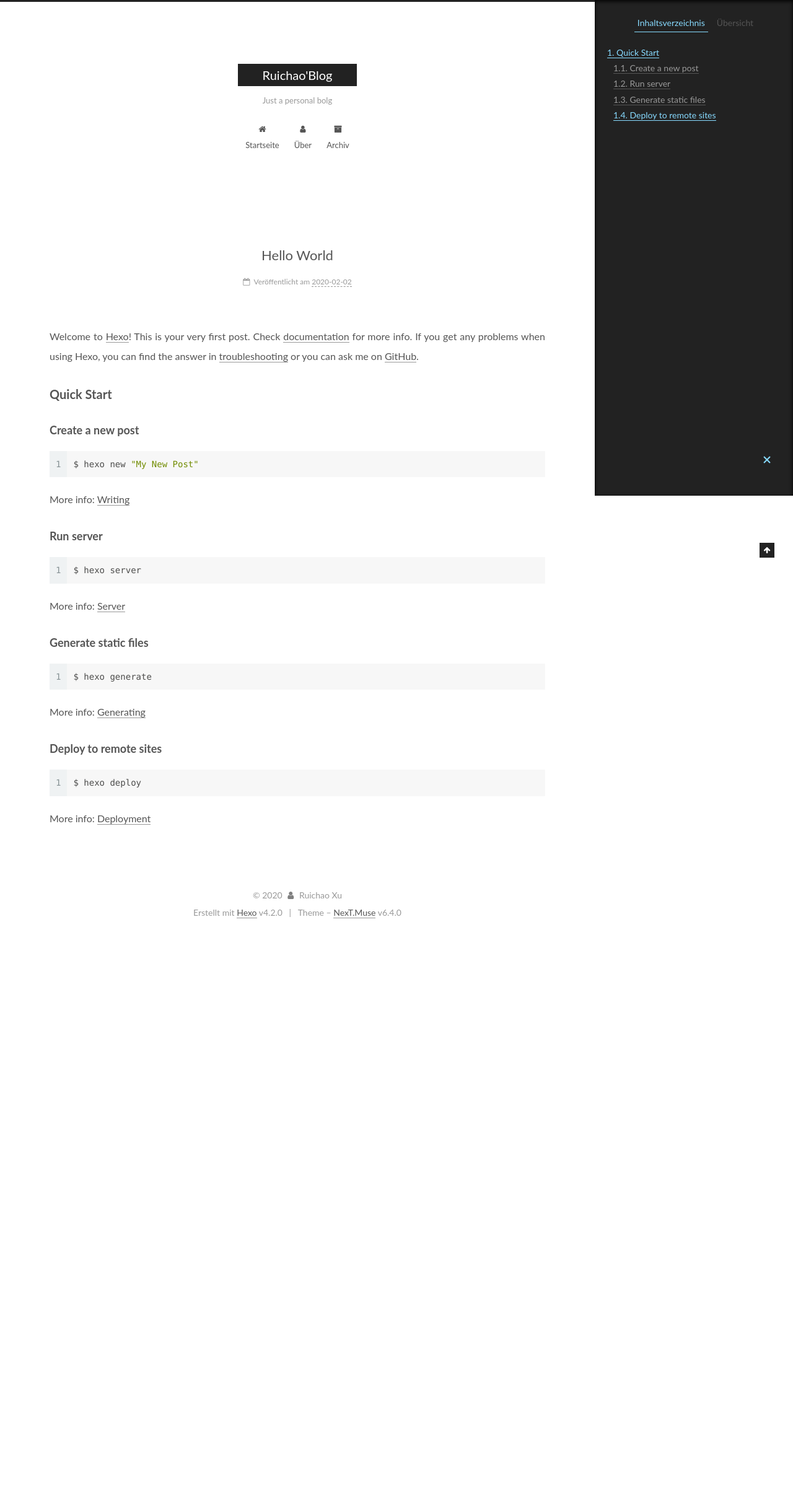
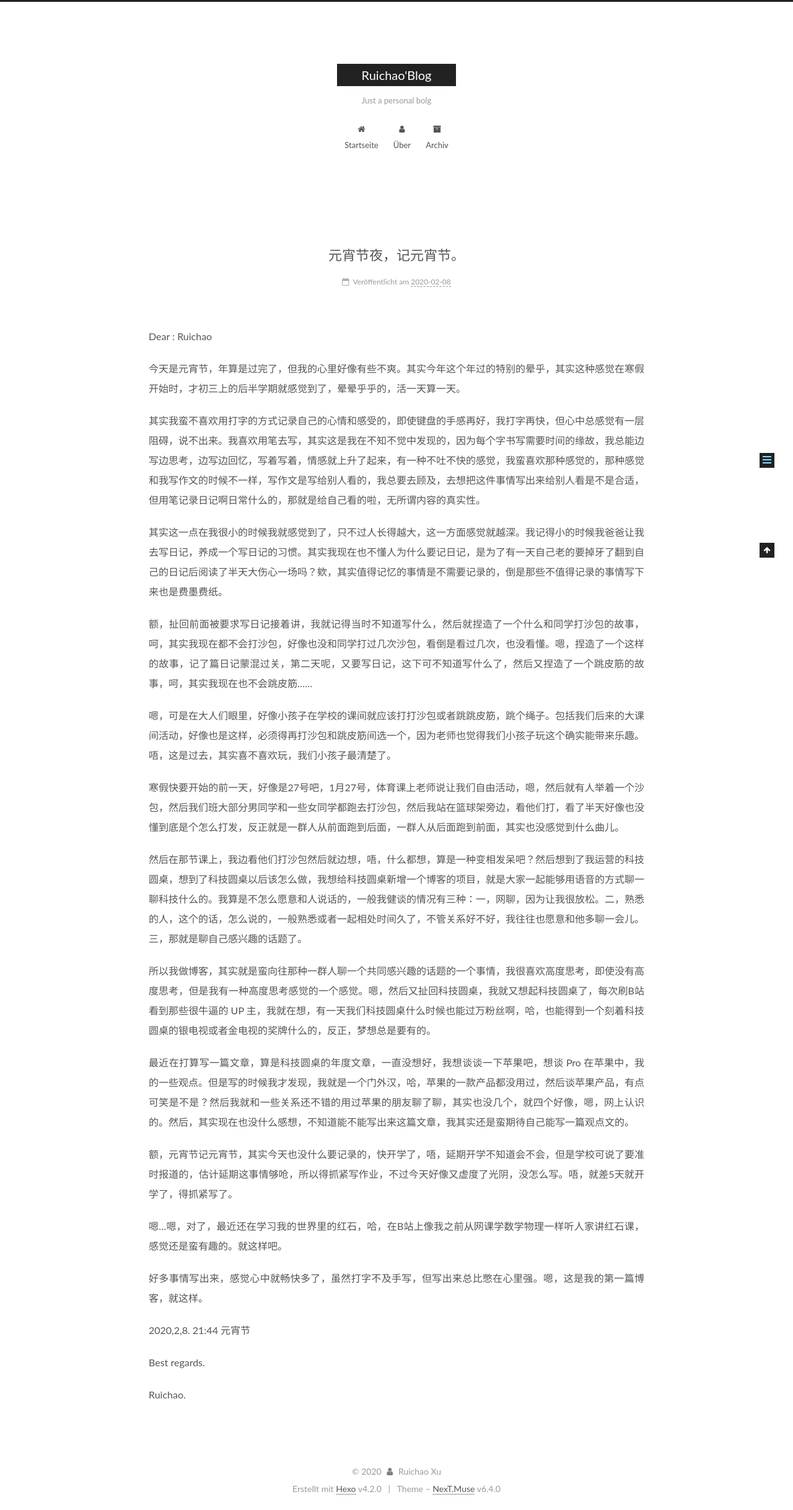
Before and after one commit to ruichao2017/ruichao.github.io, a plain HTML site: page 2020/02/08/20200208/index.html in a window 1280 px wide. Shown: the whole page at 62% size. Before the commit the page ends 1507 px from the top, so only its background shows below. Drawn offline with Linux system fonts and the light colour scheme.

Commit message:
Site updated: 2020-02-08 21:52:06

```diff
--- a/2020/02/02/hello-world/index.html
+++ b/2020/02/08/20200208/index.html
@@ -108,15 +108,15 @@
 
 
 
-  <meta name="description" content="Welcome to Hexo! This is your very first post. Check documentation for more info. If you get any problems when using Hexo, you can find the answer in troubleshooting or you can ask me on GitHub. Quick">
+  <meta name="description" content="Dear : Ruichao 今天是元宵节，年算是过完了，但我的心里好像有些不爽。其实今年这个年过的特别的晕乎，其实这种感觉在寒假开始时，才初三上的后半学期就感觉到了，晕晕乎乎的，活一天算一天。 其实我蛮不喜欢用打字的方式记录自己的心情和感受的，即使键盘的手感再好，我打字再快，但心中总感觉有一层阻碍，说不出来。我喜欢用笔去写，其实这是我在不知不觉中发现的，因为每个字书写需要时间的缘故，我总能边写边">
 <meta property="og:type" content="article">
-<meta property="og:title" content="Hello World">
-<meta property="og:url" content="ruichao.kejiyuanzhuo.top/2020/02/02/hello-world/index.html">
+<meta property="og:title" content="元宵节夜，记元宵节。">
+<meta property="og:url" content="ruichao.kejiyuanzhuo.top/2020/02/08/20200208/index.html">
 <meta property="og:site_name" content="Ruichao&#39;Blog">
-<meta property="og:description" content="Welcome to Hexo! This is your very first post. Check documentation for more info. If you get any problems when using Hexo, you can find the answer in troubleshooting or you can ask me on GitHub. Quick">
+<meta property="og:description" content="Dear : Ruichao 今天是元宵节，年算是过完了，但我的心里好像有些不爽。其实今年这个年过的特别的晕乎，其实这种感觉在寒假开始时，才初三上的后半学期就感觉到了，晕晕乎乎的，活一天算一天。 其实我蛮不喜欢用打字的方式记录自己的心情和感受的，即使键盘的手感再好，我打字再快，但心中总感觉有一层阻碍，说不出来。我喜欢用笔去写，其实这是我在不知不觉中发现的，因为每个字书写需要时间的缘故，我总能边写边">
 <meta property="og:locale" content="zn_CH">
-<meta property="article:published_time" content="2020-02-02T14:39:56.301Z">
-<meta property="article:modified_time" content="2020-02-02T14:39:56.301Z">
+<meta property="article:published_time" content="2020-02-08T13:51:03.041Z">
+<meta property="article:modified_time" content="2020-02-08T13:51:03.458Z">
 <meta property="article:author" content="Ruichao Xu">
 <meta name="twitter:card" content="summary">
 
@@ -127,7 +127,7 @@
 
 
 
-  <link rel="canonical" href="ruichao.kejiyuanzhuo.top/2020/02/02/hello-world/"/>
+  <link rel="canonical" href="ruichao.kejiyuanzhuo.top/2020/02/08/20200208/"/>
 
 
 
@@ -137,7 +137,7 @@
   };
 </script>
 
-  <title>Hello World | Ruichao'Blog</title>
+  <title>元宵节夜，记元宵节。 | Ruichao'Blog</title>
 
 
 
@@ -294,7 +294,7 @@
 
 
   <div class="post-block">
-    <link itemprop="mainEntityOfPage" href="ruichao.kejiyuanzhuo.top/2020/02/02/hello-world/">
+    <link itemprop="mainEntityOfPage" href="ruichao.kejiyuanzhuo.top/2020/02/08/20200208/">
 
     <span hidden itemprop="author" itemscope itemtype="http://schema.org/Person">
       <meta itemprop="name" content="Ruichao Xu">
@@ -311,7 +311,7 @@
 
 
 
-          <h1 class="post-title" itemprop="name headline">Hello World
+          <h1 class="post-title" itemprop="name headline">元宵节夜，记元宵节。
 
 
           </h1>
@@ -336,7 +336,7 @@
 
 
 
-              <time title="Post created: 2020-02-02 22:39:56" itemprop="dateCreated datePublished" datetime="2020-02-02T22:39:56+08:00">2020-02-02</time>
+              <time title="Post created: 2020-02-08 21:51:03" itemprop="dateCreated datePublished" datetime="2020-02-08T21:51:03+08:00">2020-02-08</time>
 
 
 
@@ -370,19 +370,22 @@
 
 
 
-        <p>Welcome to <a href="https://hexo.io/" target="_blank" rel="noopener">Hexo</a>! This is your very first post. Check <a href="https://hexo.io/docs/" target="_blank" rel="noopener">documentation</a> for more info. If you get any problems when using Hexo, you can find the answer in <a href="https://hexo.io/docs/troubleshooting.html" target="_blank" rel="noopener">troubleshooting</a> or you can ask me on <a href="https://github.com/hexojs/hexo/issues" target="_blank" rel="noopener">GitHub</a>.</p>
-<h2 id="Quick-Start"><a href="#Quick-Start" class="headerlink" title="Quick Start"></a>Quick Start</h2><h3 id="Create-a-new-post"><a href="#Create-a-new-post" class="headerlink" title="Create a new post"></a>Create a new post</h3><figure class="highlight bash"><table><tr><td class="gutter"><pre><span class="line">1</span><br></pre></td><td class="code"><pre><span class="line">$ hexo new <span class="string">"My New Post"</span></span><br></pre></td></tr></table></figure>
-
-<p>More info: <a href="https://hexo.io/docs/writing.html" target="_blank" rel="noopener">Writing</a></p>
-<h3 id="Run-server"><a href="#Run-server" class="headerlink" title="Run server"></a>Run server</h3><figure class="highlight bash"><table><tr><td class="gutter"><pre><span class="line">1</span><br></pre></td><td class="code"><pre><span class="line">$ hexo server</span><br></pre></td></tr></table></figure>
-
-<p>More info: <a href="https://hexo.io/docs/server.html" target="_blank" rel="noopener">Server</a></p>
-<h3 id="Generate-static-files"><a href="#Generate-static-files" class="headerlink" title="Generate static files"></a>Generate static files</h3><figure class="highlight bash"><table><tr><td class="gutter"><pre><span class="line">1</span><br></pre></td><td class="code"><pre><span class="line">$ hexo generate</span><br></pre></td></tr></table></figure>
-
-<p>More info: <a href="https://hexo.io/docs/generating.html" target="_blank" rel="noopener">Generating</a></p>
-<h3 id="Deploy-to-remote-sites"><a href="#Deploy-to-remote-sites" class="headerlink" title="Deploy to remote sites"></a>Deploy to remote sites</h3><figure class="highlight bash"><table><tr><td class="gutter"><pre><span class="line">1</span><br></pre></td><td class="code"><pre><span class="line">$ hexo deploy</span><br></pre></td></tr></table></figure>
-
-<p>More info: <a href="https://hexo.io/docs/one-command-deployment.html" target="_blank" rel="noopener">Deployment</a></p>
+        <p>Dear : Ruichao</p>
+<p>今天是元宵节，年算是过完了，但我的心里好像有些不爽。其实今年这个年过的特别的晕乎，其实这种感觉在寒假开始时，才初三上的后半学期就感觉到了，晕晕乎乎的，活一天算一天。</p>
+<p>其实我蛮不喜欢用打字的方式记录自己的心情和感受的，即使键盘的手感再好，我打字再快，但心中总感觉有一层阻碍，说不出来。我喜欢用笔去写，其实这是我在不知不觉中发现的，因为每个字书写需要时间的缘故，我总能边写边思考，边写边回忆，写着写着，情感就上升了起来，有一种不吐不快的感觉，我蛮喜欢那种感觉的，那种感觉和我写作文的时候不一样，写作文是写给别人看的，我总要去顾及，去想把这件事情写出来给别人看是不是合适，但用笔记录日记啊日常什么的，那就是给自己看的啦，无所谓内容的真实性。</p>
+<p>其实这一点在我很小的时候我就感觉到了，只不过人长得越大，这一方面感觉就越深。我记得小的时候我爸爸让我去写日记，养成一个写日记的习惯。其实我现在也不懂人为什么要记日记，是为了有一天自己老的要掉牙了翻到自己的日记后阅读了半天大伤心一场吗？欸，其实值得记忆的事情是不需要记录的，倒是那些不值得记录的事情写下来也是费墨费纸。</p>
+<p>额，扯回前面被要求写日记接着讲，我就记得当时不知道写什么，然后就捏造了一个什么和同学打沙包的故事，呵，其实我现在都不会打沙包，好像也没和同学打过几次沙包，看倒是看过几次，也没看懂。嗯，捏造了一个这样的故事，记了篇日记蒙混过关，第二天呢，又要写日记，这下可不知道写什么了，然后又捏造了一个跳皮筋的故事，呵，其实我现在也不会跳皮筋……</p>
+<p>嗯，可是在大人们眼里，好像小孩子在学校的课间就应该打打沙包或者跳跳皮筋，跳个绳子。包括我们后来的大课间活动，好像也是这样，必须得再打沙包和跳皮筋间选一个，因为老师也觉得我们小孩子玩这个确实能带来乐趣。唔，这是过去，其实喜不喜欢玩，我们小孩子最清楚了。</p>
+<p>寒假快要开始的前一天，好像是27号吧，1月27号，体育课上老师说让我们自由活动，嗯，然后就有人举着一个沙包，然后我们班大部分男同学和一些女同学都跑去打沙包，然后我站在篮球架旁边，看他们打，看了半天好像也没懂到底是个怎么打发，反正就是一群人从前面跑到后面，一群人从后面跑到前面，其实也没感觉到什么曲儿。</p>
+<p>然后在那节课上，我边看他们打沙包然后就边想，唔，什么都想，算是一种变相发呆吧？然后想到了我运营的科技圆桌，想到了科技圆桌以后该怎么做，我想给科技圆桌新增一个博客的项目，就是大家一起能够用语音的方式聊一聊科技什么的。我算是不怎么愿意和人说话的，一般我健谈的情况有三种：一，网聊，因为让我很放松。二，熟悉的人，这个的话，怎么说的，一般熟悉或者一起相处时间久了，不管关系好不好，我往往也愿意和他多聊一会儿。三，那就是聊自己感兴趣的话题了。</p>
+<p>所以我做博客，其实就是蛮向往那种一群人聊一个共同感兴趣的话题的一个事情，我很喜欢高度思考，即使没有高度思考，但是我有一种高度思考感觉的一个感觉。嗯，然后又扯回科技圆桌，我就又想起科技圆桌了，每次刷B站看到那些很牛逼的 UP 主，我就在想，有一天我们科技圆桌什么时候也能过万粉丝啊，哈，也能得到一个刻着科技圆桌的银电视或者金电视的奖牌什么的，反正，梦想总是要有的。</p>
+<p>最近在打算写一篇文章，算是科技圆桌的年度文章，一直没想好，我想谈谈一下苹果吧，想谈 Pro 在苹果中，我的一些观点。但是写的时候我才发现，我就是一个门外汉，哈，苹果的一款产品都没用过，然后谈苹果产品，有点可笑是不是？然后我就和一些关系还不错的用过苹果的朋友聊了聊，其实也没几个，就四个好像，嗯，网上认识的。然后，其实现在也没什么感想，不知道能不能写出来这篇文章，我其实还是蛮期待自己能写一篇观点文的。</p>
+<p>额，元宵节记元宵节，其实今天也没什么要记录的，快开学了，唔，延期开学不知道会不会，但是学校可说了要准时报道的，估计延期这事情够呛，所以得抓紧写作业，不过今天好像又虚度了光阴，没怎么写。唔，就差5天就开学了，得抓紧写了。</p>
+<p>嗯…嗯，对了，最近还在学习我的世界里的红石，哈，在B站上像我之前从网课学数学物理一样听人家讲红石课，感觉还是蛮有趣的。就这样吧。</p>
+<p>好多事情写出来，感觉心中就畅快多了，虽然打字不及手写，但写出来总比憋在心里强。嗯，这是我的第一篇博客，就这样。</p>
+<p>2020,2,8. 21:44 元宵节</p>
+<p>Best regards.</p>
+<p>Ruichao.</p>
 
 
     </div>
@@ -447,17 +450,8 @@
 
 
 
-        <ul class="sidebar-nav motion-element">
-          <li class="sidebar-nav-toc sidebar-nav-active" data-target="post-toc-wrap">
-            Inhaltsverzeichnis
-          </li>
-          <li class="sidebar-nav-overview" data-target="site-overview-wrap">
-            Übersicht
-          </li>
-        </ul>
 
-
-      <section class="site-overview-wrap sidebar-panel">
+      <section class="site-overview-wrap sidebar-panel sidebar-panel-active">
         <div class="site-overview">
           <div class="site-author motion-element" itemprop="author" itemscope itemtype="http://schema.org/Person">
 
@@ -509,22 +503,6 @@
         </div>
       </section>
 
-
-      <!--noindex-->
-        <section class="post-toc-wrap motion-element sidebar-panel sidebar-panel-active">
-          <div class="post-toc">
-
-
-
-
-
-
-              <div class="post-toc-content"><ol class="nav"><li class="nav-item nav-level-2"><a class="nav-link" href="#Quick-Start"><span class="nav-number">1.</span> <span class="nav-text">Quick Start</span></a><ol class="nav-child"><li class="nav-item nav-level-3"><a class="nav-link" href="#Create-a-new-post"><span class="nav-number">1.1.</span> <span class="nav-text">Create a new post</span></a></li><li class="nav-item nav-level-3"><a class="nav-link" href="#Run-server"><span class="nav-number">1.2.</span> <span class="nav-text">Run server</span></a></li><li class="nav-item nav-level-3"><a class="nav-link" href="#Generate-static-files"><span class="nav-number">1.3.</span> <span class="nav-text">Generate static files</span></a></li><li class="nav-item nav-level-3"><a class="nav-link" href="#Deploy-to-remote-sites"><span class="nav-number">1.4.</span> <span class="nav-text">Deploy to remote sites</span></a></li></ol></li></ol></div>
-
-
-          </div>
-        </section>
-      <!--/noindex-->
 
 
 
```
Also changed, not shown: archives/2020/02/index.html (+5 -5 lines), archives/2020/index.html (+5 -5 lines), archives/index.html (+5 -5 lines), index.html (+20 -17 lines).
